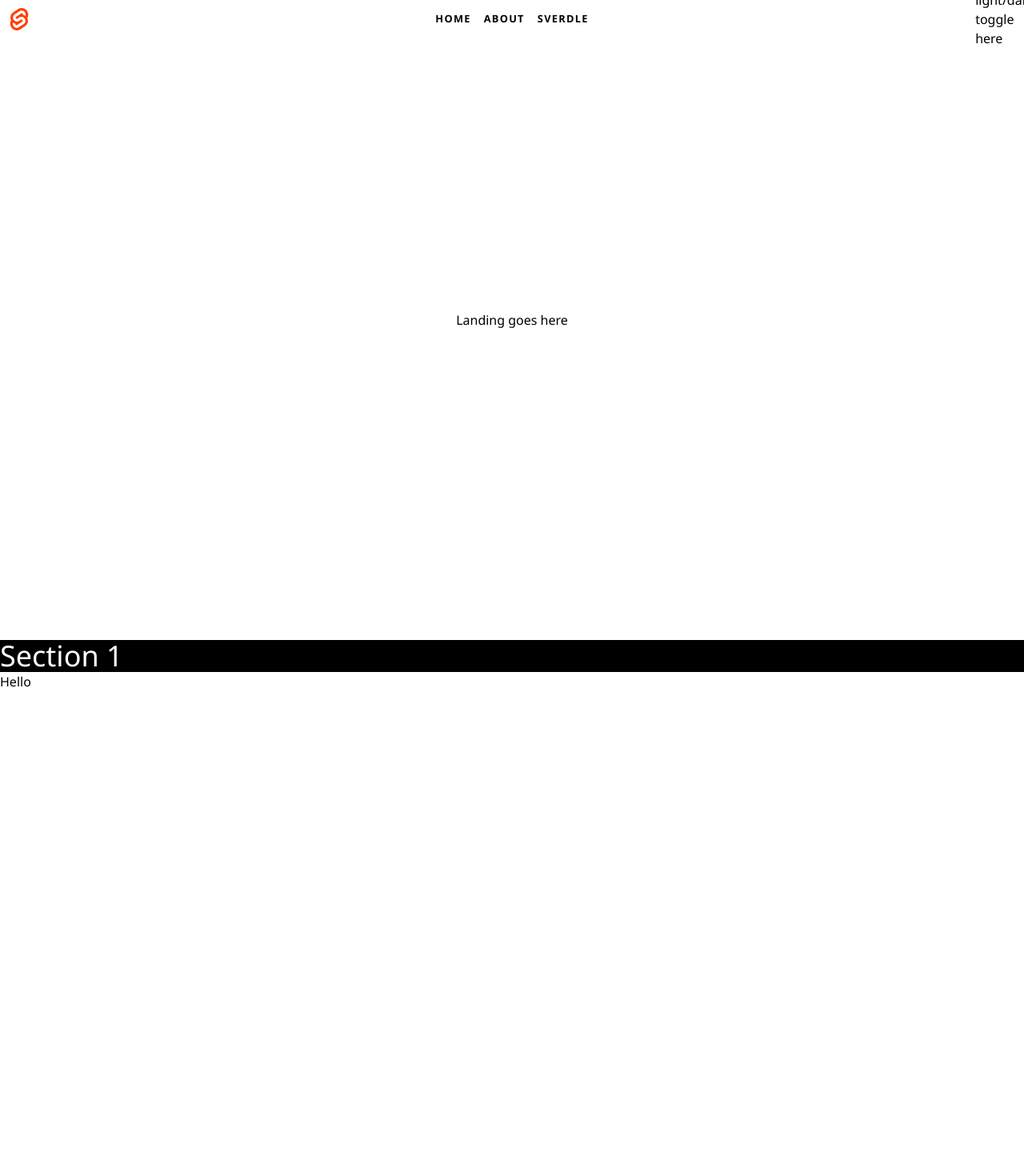
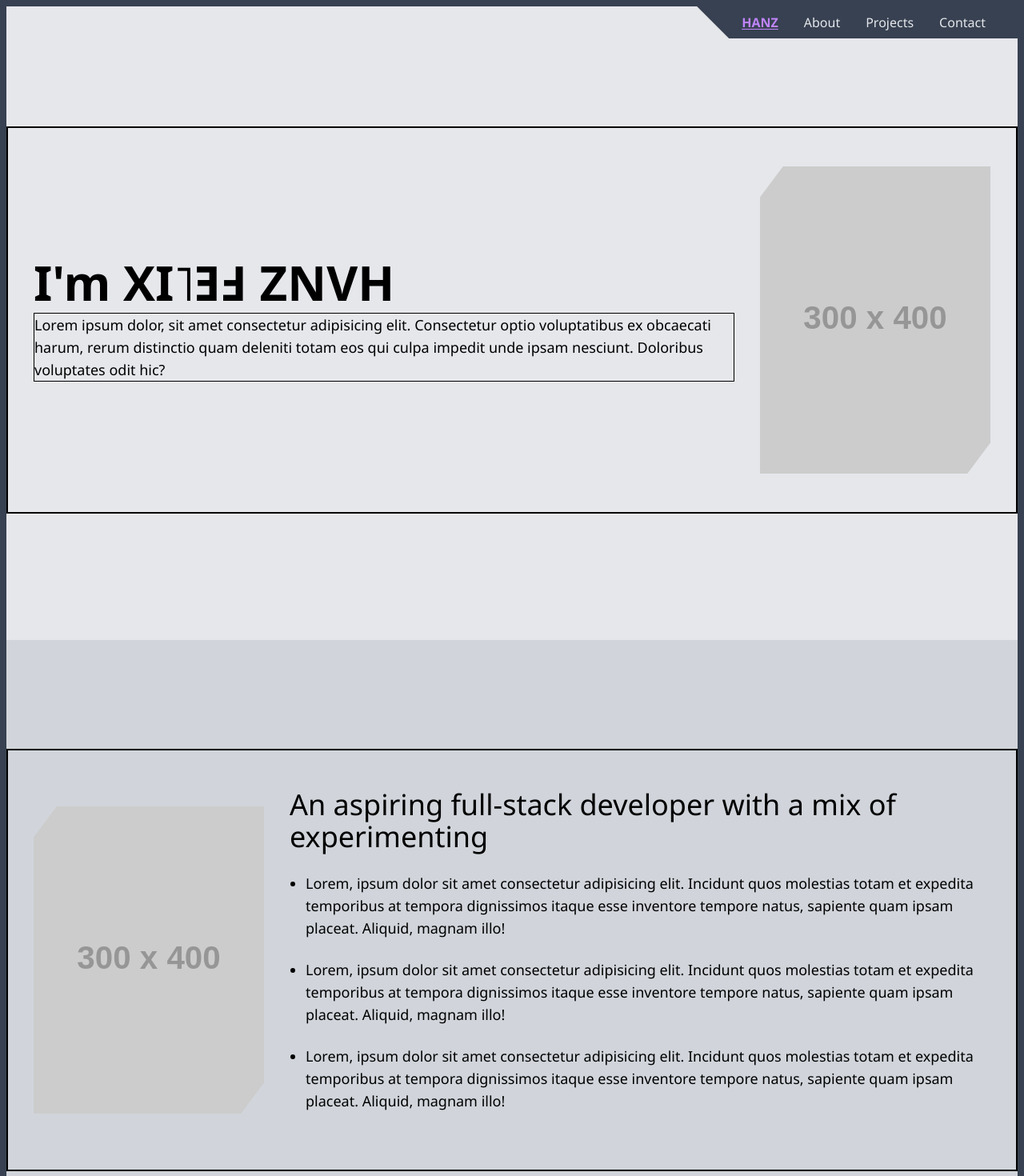
Before and after one commit to HanzFelix/hanzfelix.github.io, a SvelteKit app: page / in a window 1280 px wide. Shown: the top 1470 px of the page at 80% size. Built offline with nearby package versions, Linux system fonts and the light colour scheme.

Commit message:
Implement partial site layout

```diff
--- a/src/routes/+layout.svelte
+++ b/src/routes/+layout.svelte
@@ -1,15 +1,5 @@
 <script>
-	import Header from './Header.svelte';
 	import '../app.css';
 </script>
 
-<div>
-	<main>
-		<Header />
-		<slot />
-	</main>
-
-	<footer>
-		<p>visit <a href="https://kit.svelte.dev">kit.svelte.dev</a> to learn SvelteKit</p>
-	</footer>
-</div>
+<slot />
--- a/src/routes/+page.svelte
+++ b/src/routes/+page.svelte
@@ -1,11 +1,34 @@
 <script>
+	import { onMount } from 'svelte';
+	import Header from './Header.svelte';
+	import Hello from './Hello.svelte';
+	import About from './About.svelte';
+	import Experience from './Experience.svelte';
+	import Projects from './Projects.svelte';
+	import Contact from './Contact.svelte';
+	import Footer from './Footer.svelte';
+	const sections = [
+		{ id: 'hello', label: 'HANZ' },
+		{ id: 'about', label: 'About' },
+		{ id: 'projects', label: 'Projects' },
+		{ id: 'contact', label: 'Contact' }
+	];
 </script>
 
 <svelte:head>
-	<title>Home</title>
-	<meta name="description" content="Svelte demo app" />
+	<title>Hanz Felix's Portfolio</title>
+	<meta name="description" content="Portfolio website of Hanz Felix" />
 </svelte:head>
-<div class="">
+<Header {sections} />
+<main class="*:min-h-screen md:text-lg text-base *:py-12 border-gray-700 border-x-8">
+	<Hello id={sections[0].id} />
+	<About id={sections[1].id} />
+	<!--Experience /-->
+	<Projects id={sections[2].id} />
+	<Contact id={sections[3].id} />
+</main>
+<Footer />
+<!--div class="">
 	<section class="h-screen flex flex-col justify-center items-center">
 		<div class="">Landing goes here</div>
 	</section>
@@ -16,7 +39,21 @@
 	<section>
 		<h1 class="bg-red-500 text-white w-full sticky top-12 text-4xl">Section 2</h1>
 		<div class="h-screen">Hello</div>
-		<h1 class="bg-black text-white w-full sticky top-12 text-4xl">Projects</h1>
-		<div class="h-screen">Hello</div>
+		<h1 class="bg-black text-white w-full sticky top-12 text-4xl" id="section-projects">
+			Projects
+		</h1>
+		<div
+			class="min-h-screen columns-xs *:w-full gap-4 *:mb-4 container mx-auto mt-12 px-4 *:inline-block"
+		>
+			<div class="bg-red-500 aspect-video">1</div>
+			<div class="bg-blue-500 aspect-square">2</div>
+			<div class="bg-red-500 aspect-video">3</div>
+			<div class="bg-blue-500 aspect-square">4</div>
+			<div class="bg-red-500 aspect-video">5</div>
+			<div class="bg-blue-500 aspect-square">6</div>
+			<div class="bg-red-500 aspect-video">7</div>
+			<div class="bg-blue-500 aspect-square">8</div>
+			<div class="bg-red-500 aspect-video">9</div>
+		</div>
 	</section>
-</div>
+</div-->
--- /dev/null
+++ b/src/routes/About.svelte
@@ -0,0 +1,36 @@
+<script>
+	export let id;
+</script>
+
+<section class=" bg-gray-300 flex items-center" {id}>
+	<div
+		class="container mx-auto px-8 py-12 flex-col-reverse md:flex-row flex items-stretch md:items-center gap-8 h-full border-2 border-black"
+	>
+		<img
+			src="https://placehold.co/300x400/777777/FFF"
+			class="w-full aspect-video md:aspect-auto md:h-auto object-cover md:w-72"
+			alt=""
+			style="clip-path: polygon(10% 0%, 100% 0%, 100% 90%, 90% 100%, 0% 100%, 0% 10%);"
+		/>
+		<div>
+			<h2 class="text-4xl">An aspiring full-stack developer with a mix of experimenting</h2>
+			<ul class="list-disc pl-5 *:my-6">
+				<li>
+					Lorem, ipsum dolor sit amet consectetur adipisicing elit. Incidunt quos molestias totam et
+					expedita temporibus at tempora dignissimos itaque esse inventore tempore natus, sapiente
+					quam ipsam placeat. Aliquid, magnam illo!
+				</li>
+				<li>
+					Lorem, ipsum dolor sit amet consectetur adipisicing elit. Incidunt quos molestias totam et
+					expedita temporibus at tempora dignissimos itaque esse inventore tempore natus, sapiente
+					quam ipsam placeat. Aliquid, magnam illo!
+				</li>
+				<li>
+					Lorem, ipsum dolor sit amet consectetur adipisicing elit. Incidunt quos molestias totam et
+					expedita temporibus at tempora dignissimos itaque esse inventore tempore natus, sapiente
+					quam ipsam placeat. Aliquid, magnam illo!
+				</li>
+			</ul>
+		</div>
+	</div>
+</section>
--- /dev/null
+++ b/src/routes/Contact.svelte
@@ -0,0 +1,13 @@
+<script>
+	export let id;
+	//sendgrid? mailgun? staticforms.xyz? serverless email functions
+</script>
+
+<section class=" bg-gray-300" {id}>
+	<h1>Contact</h1>
+	<p>You can write a message using the form below.</p>
+
+	<!--Email address-->
+	<!--Subject-->
+	<!--Message-->
+</section>
--- /dev/null
+++ b/src/routes/Experience.svelte
@@ -0,0 +1 @@
+<section class="">Hello</section>
--- /dev/null
+++ b/src/routes/Footer.svelte
@@ -0,0 +1 @@
+<section class="">Footer</section>
--- a/src/routes/Header.svelte
+++ b/src/routes/Header.svelte
@@ -1,130 +1,50 @@
 <script>
-	import { page } from '$app/stores';
-	import logo from '$lib/images/svelte-logo.svg';
-	import github from '$lib/images/github.svg';
+	import { onMount } from 'svelte';
+
+	/**
+	 * @type {any[]}
+	 */
+	export let sections;
+	let activeLink = '';
+
+	function handleScroll() {
+		sections.forEach((section) => {
+			const element = document.getElementById(section.id);
+			const sectionTop = element?.offsetTop ?? 0;
+			if (window.scrollY >= sectionTop - 200) {
+				activeLink = section.id;
+			}
+		});
+	}
+
+	onMount(() => {
+		window.addEventListener('scroll', handleScroll);
+		handleScroll();
+
+		return () => {
+			window.removeEventListener('scroll', handleScroll);
+		};
+	});
 </script>
 
-<header class="fixed top-0 bg-white z-30 w-full h-12">
-	<div class="corner">
-		<a href="https://kit.svelte.dev">
-			<img src={logo} alt="SvelteKit" />
-		</a>
+<nav
+	class="fixed z-50 top-0 h-12 flex w-screen border-t-8 border-gray-700 justify-stretch md:justify-end right-0 *:bg-gray-700"
+>
+	<div
+		class="hidden md:inline-block aspect-square h-full"
+		style="clip-path: polygon(0% 0%, 100% 0%, 100% 100%);"
+	></div>
+	<div class="flex items-center h-full justify-around w-full md:w-auto">
+		{#each sections as section}
+			<a
+				href={`#${section.id}`}
+				class=" first:font-black py-2 px-4 {activeLink === section.id
+					? 'text-purple-400 underline underline-offset-2'
+					: 'text-gray-200'}"
+			>
+				{section.label}
+			</a>
+		{/each}
 	</div>
-
-	<nav>
-		<svg viewBox="0 0 2 3" aria-hidden="true">
-			<path d="M0,0 L1,2 C1.5,3 1.5,3 2,3 L2,0 Z" />
-		</svg>
-		<ul>
-			<li aria-current={$page.url.pathname === '/' ? 'page' : undefined}>
-				<a href="/">Home</a>
-			</li>
-			<li aria-current={$page.url.pathname === '/about' ? 'page' : undefined}>
-				<a href="/about">About</a>
-			</li>
-			<li aria-current={$page.url.pathname.startsWith('/sverdle') ? 'page' : undefined}>
-				<a href="/sverdle">Sverdle</a>
-			</li>
-		</ul>
-		<svg viewBox="0 0 2 3" aria-hidden="true">
-			<path d="M0,0 L0,3 C0.5,3 0.5,3 1,2 L2,0 Z" />
-		</svg>
-	</nav>
-
-	<div class="corner">
-		<a href="https://github.com/sveltejs/kit">
-			<!--img src={github} alt="GitHub" /-->
-			light/dark toggle here
-		</a>
-	</div>
-</header>
-
-<style>
-	header {
-		display: flex;
-		justify-content: space-between;
-	}
-
-	.corner {
-		width: 3em;
-		height: 3em;
-	}
-
-	.corner a {
-		display: flex;
-		align-items: center;
-		justify-content: center;
-		width: 100%;
-		height: 100%;
-	}
-
-	.corner img {
-		width: 2em;
-		height: 2em;
-		object-fit: contain;
-	}
-
-	nav {
-		display: flex;
-		justify-content: center;
-		--background: rgba(255, 255, 255, 0.7);
-	}
-
-	svg {
-		width: 2em;
-		height: 3em;
-		display: block;
-	}
-
-	path {
-		fill: var(--background);
-	}
-
-	ul {
-		position: relative;
-		padding: 0;
-		margin: 0;
-		height: 3em;
-		display: flex;
-		justify-content: center;
-		align-items: center;
-		list-style: none;
-		background: var(--background);
-		background-size: contain;
-	}
-
-	li {
-		position: relative;
-		height: 100%;
-	}
-
-	li[aria-current='page']::before {
-		--size: 6px;
-		content: '';
-		width: 0;
-		height: 0;
-		position: absolute;
-		top: 0;
-		left: calc(50% - var(--size));
-		border: var(--size) solid transparent;
-		border-top: var(--size) solid var(--color-theme-1);
-	}
-
-	nav a {
-		display: flex;
-		height: 100%;
-		align-items: center;
-		padding: 0 0.5rem;
-		color: var(--color-text);
-		font-weight: 700;
-		font-size: 0.8rem;
-		text-transform: uppercase;
-		letter-spacing: 0.1em;
-		text-decoration: none;
-		transition: color 0.2s linear;
-	}
-
-	a:hover {
-		color: var(--color-theme-1);
-	}
-</style>
+	<div class="md:px-4"></div>
+</nav>
--- /dev/null
+++ b/src/routes/Hello.svelte
@@ -0,0 +1,27 @@
+<script>
+	export let id;
+</script>
+
+<section class="bg-gray-200 flex items-center" {id}>
+	<div
+		class="container mx-auto px-8 py-12 flex-col-reverse md:flex-row flex items-stretch md:items-center gap-8 h-full border-2 border-black"
+	>
+		<div class="">
+			<h1 class="font-black md:text-6xl text-5xl mb-2">
+				I'm
+				<span class="whitespace-nowrap">XI˥ƎℲ ZNVH</span>
+			</h1>
+			<p class="border-black border">
+				Lorem ipsum dolor, sit amet consectetur adipisicing elit. Consectetur optio voluptatibus ex
+				obcaecati harum, rerum distinctio quam deleniti totam eos qui culpa impedit unde ipsam
+				nesciunt. Doloribus voluptates odit hic?
+			</p>
+		</div>
+		<img
+			src="https://placehold.co/300x400/777777/FFF"
+			class="w-full aspect-video md:aspect-auto md:h-auto object-cover md:w-72"
+			alt=""
+			style="clip-path: polygon(10% 0%, 100% 0%, 100% 90%, 90% 100%, 0% 100%, 0% 10%);"
+		/>
+	</div>
+</section>
--- /dev/null
+++ b/src/routes/Projects.svelte
@@ -0,0 +1,94 @@
+<script>
+	/* eslint-disable  @typescript-eslint/no-explicit-any */
+	import ProjectCard from '$lib/components/ProjectCard.svelte';
+
+	export let id;
+
+	import { onMount, onDestroy } from 'svelte';
+
+	let grids = [];
+	let masonryElement;
+
+	export const refreshLayout = async () => {
+		grids.forEach(async (grid) => {
+			/* get the post relayout number of columns */
+			let ncol = getComputedStyle(grid._el).gridTemplateColumns.split(' ').length;
+
+			grid.items.forEach((c) => {
+				let new_h = c.getBoundingClientRect().height;
+
+				if (new_h !== +c.dataset.h) {
+					c.dataset.h = new_h;
+					grid.mod++;
+				}
+			});
+
+			/* if the number of columns has changed */
+			if (grid.ncol !== ncol || grid.mod) {
+				/* update number of columns */
+				grid.ncol = ncol;
+				/* revert to initial positioning, no margin */
+				grid.items.forEach((c) => c.style.removeProperty('margin-top'));
+				/* if we have more than one column */
+				if (grid.ncol > 1) {
+					grid.items.slice(ncol).forEach((c, i) => {
+						let prev_fin =
+								grid.items[i].getBoundingClientRect().bottom /* bottom edge of item above */,
+							curr_ini = c.getBoundingClientRect().top; /* top edge of current item */
+
+						c.style.marginTop = `${prev_fin + grid.gap - curr_ini}px`;
+					});
+				}
+
+				grid.mod = 0;
+			}
+		});
+	};
+
+	const calcGrid = async (_masonryArr) => {
+		if (_masonryArr.length && getComputedStyle(_masonryArr[0]).gridTemplateRows !== 'masonry') {
+			grids = _masonryArr.map((grid) => {
+				return {
+					_el: grid,
+					gap: parseFloat(getComputedStyle(grid).gridRowGap),
+					items: [...grid.childNodes].filter(
+						(c) => c.nodeType === 1 && +getComputedStyle(c).gridColumnEnd !== -1
+					),
+					ncol: 0,
+					mod: 0
+				};
+			});
+			refreshLayout(); /* initial load */
+		}
+	};
+
+	let _window;
+	onMount(() => {
+		_window = window;
+		_window.addEventListener('resize', refreshLayout, false); /* on resize */
+	});
+	onDestroy(() => {
+		if (_window) {
+			_window.removeEventListener('resize', refreshLayout, false); /* on resize */
+		}
+	});
+
+	$: if (masonryElement) {
+		calcGrid([masonryElement]);
+	}
+</script>
+
+<section class="flex items-center bg-gray-200" {id}>
+	<div class="container mx-auto px-8">
+		<h2 class="text-4xl">Projects</h2>
+		<div
+			bind:this={masonryElement}
+			class=" mt-12 grid grid-cols-1 gap-4 *:self-start lg:grid-cols-2 xl:grid-cols-3 2xl:grid-cols-4"
+			style="grid-template-rows: masonry;"
+		>
+			{#each { length: 7 } as _, i}
+				<ProjectCard details={i} />
+			{/each}
+		</div>
+	</div>
+</section>
--- a/src/routes/about/+page.svelte
+++ b/src/routes/about/+page.svelte
@@ -1,26 +1,66 @@
+<script>
+	import { onMount } from 'svelte';
+
+	let activeLink = 'home';
+
+	const sections = [
+		{ id: 'home', label: 'Home' },
+		{ id: 'about', label: 'About' },
+		{ id: 'services', label: 'Services' },
+		{ id: 'contact', label: 'Contact' }
+	];
+
+	// https://dev.to/areeburrub/change-nav-link-s-style-as-you-scroll-4p62
+
+	function handleScroll() {
+		sections.forEach((section) => {
+			const element = document.getElementById(section.id);
+			const sectionTop = element?.offsetTop ?? 0;
+			if (window.scrollY >= sectionTop - 600) {
+				activeLink = section.id;
+			}
+		});
+	}
+
+	onMount(() => {
+		window.addEventListener('scroll', handleScroll);
+
+		return () => {
+			window.removeEventListener('scroll', handleScroll);
+		};
+	});
+</script>
+
 <svelte:head>
 	<title>About</title>
 	<meta name="description" content="About this app" />
 </svelte:head>
 
-<div class="text-column">
-	<h1>About this app</h1>
+<nav class="mt-12 sticky top-12 bg-blue-200 h-12 flex justify-center mb-8">
+	{#each sections as section}
+		<a href={`#${section.id}`} class:active={activeLink === section.id}>
+			{section.label}
+		</a>
+	{/each}
+</nav>
+{#each sections as sect}
+	<section id={sect.id} class="h-screen scroll-mt-32">
+		<h2>{sect.label}</h2>
+		<p>This is the {sect.label} section.</p>
+	</section>
+{/each}
 
-	<p>
-		This is a <a href="https://kit.svelte.dev">SvelteKit</a> app. You can make your own by typing the
-		following into your command line and following the prompts:
-	</p>
+<style>
+	a {
+		color: #333;
+		text-decoration: none;
+		padding: 0.5rem 1rem;
+		margin: 0 0.5rem;
+		transition: color 0.3s ease;
+	}
 
-	<pre>npm create svelte@latest</pre>
-
-	<p>
-		The page you're looking at is purely static HTML, with no client-side interactivity needed.
-		Because of that, we don't need to load any JavaScript. Try viewing the page's source, or opening
-		the devtools network panel and reloading.
-	</p>
-
-	<p>
-		The <a href="/sverdle">Sverdle</a> page illustrates SvelteKit's data loading and form handling. Try
-		using it with JavaScript disabled!
-	</p>
-</div>
+	a.active {
+		color: #007bff;
+		font-weight: bold;
+	}
+</style>
```
Also changed, not shown: src/lib/components/ProjectCard.svelte (added, +22 -0 lines).
